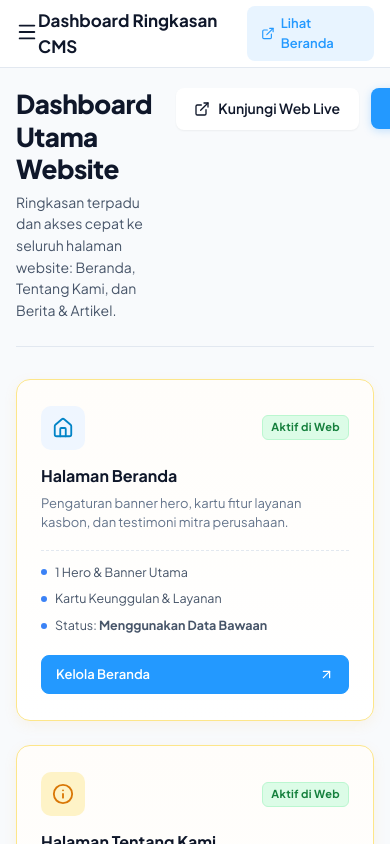
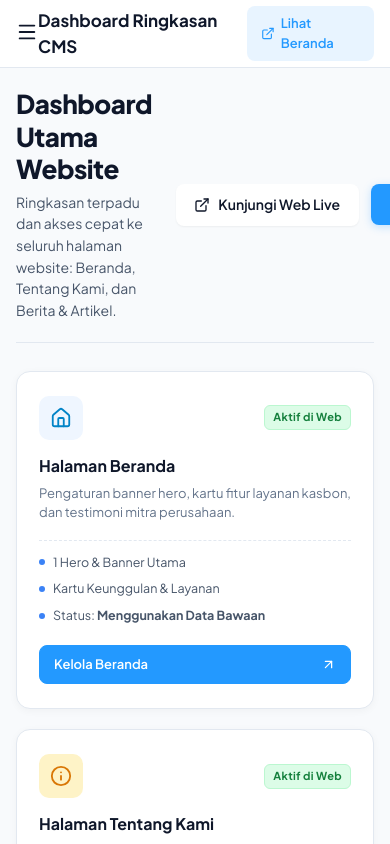
Before and after one commit to danishrya/cms-company-profile, a React (Vite) app: page / in a window 390 px wide. Shown: the top 844 px of the page. Built offline with nearby package versions, Linux system fonts and the light colour scheme; no server answers; the database is empty; sample sign-in values are in the browser's storage.

Commit message:
fix(dashboard): refine page module cards layout, padding, and responsive grid

```diff
--- a/src/App.css
+++ b/src/App.css
@@ -377,12 +377,19 @@
 /* CMS Standard Page Header with Generous Padding */
 .cms-page-header {
   display: flex;
-  align-items: flex-start;
+  align-items: center;
   justify-content: space-between;
   gap: 24px;
-  margin-bottom: 32px;
-  padding-bottom: 24px;
+  margin-bottom: 28px;
+  padding-bottom: 20px;
   border-bottom: 1px solid var(--border-light);
+}
+
+.cms-header-text {
+  display: flex;
+  flex-direction: column;
+  gap: 4px;
+  min-width: 0;
 }
 
 .cms-page-title {
@@ -1738,18 +1745,20 @@
 
 
 /* ==========================================================================
-   Universal Dashboard Styling
+   Universal Dashboard Styling (Kartu Modul Halaman Beranda, Tentang Kami, Berita)
    ========================================================================== */
 .dashboard-pages-grid {
   display: grid;
-  grid-template-columns: repeat(3, 1fr);
-  gap: 24px;
+  grid-template-columns: repeat(3, minmax(0, 1fr));
+  gap: 22px;
   margin-bottom: 32px;
-}
-
-@media (max-width: 1024px) {
+  width: 100%;
+}
+
+@media (max-width: 1180px) {
   .dashboard-pages-grid {
-    grid-template-columns: 1fr;
+    grid-template-columns: repeat(auto-fit, minmax(280px, 1fr));
+    gap: 20px;
   }
 }
 
@@ -1757,29 +1766,31 @@
   background: #ffffff;
   border: 1px solid var(--border-light);
   border-radius: 14px;
-  padding: 26px 24px;
-  display: flex;
-  flex-direction: column;
-  box-shadow: var(--shadow-sm);
+  padding: 24px 22px;
+  display: flex;
+  flex-direction: column;
+  box-shadow: 0 2px 8px rgba(0, 0, 0, 0.04);
   transition: all 0.25s ease;
   position: relative;
+  min-width: 0;
+  overflow: hidden;
 }
 
 .page-module-card:hover {
-  transform: translateY(-3px);
-  box-shadow: var(--shadow-md);
-  border-color: #cbd5e1;
+  transform: translateY(-2px);
+  box-shadow: 0 8px 20px rgba(0, 0, 0, 0.08);
+  border-color: #93c5fd;
 }
 
 .page-module-card.highlight-card {
-  border-color: #fde68a;
-  background: linear-gradient(180deg, #fffdfa 0%, #ffffff 100%);
-  box-shadow: 0 4px 14px rgba(245, 158, 11, 0.08);
+  border-color: var(--border-light);
+  background: #ffffff;
+  box-shadow: 0 2px 8px rgba(0, 0, 0, 0.04);
 }
 
 .page-module-card.highlight-card:hover {
-  border-color: #f59e0b;
-  box-shadow: 0 8px 20px rgba(245, 158, 11, 0.15);
+  border-color: #2399ff;
+  box-shadow: 0 8px 20px rgba(35, 153, 255, 0.12);
 }
 
 .module-card-header {
@@ -1865,6 +1876,9 @@
   gap: 8px;
   font-size: 12.5px;
   color: #475569;
+  overflow: hidden;
+  text-overflow: ellipsis;
+  white-space: nowrap;
 }
 
 .stat-bullet {
```
